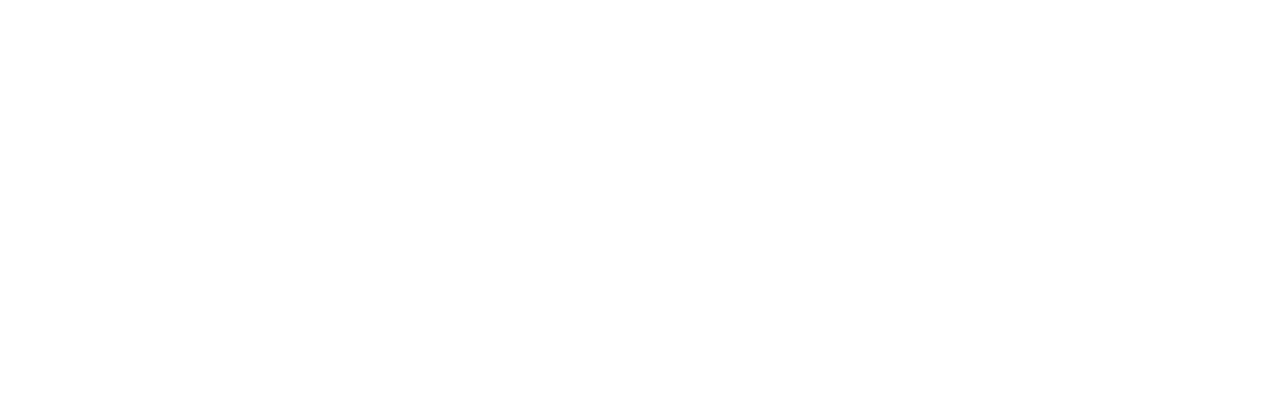
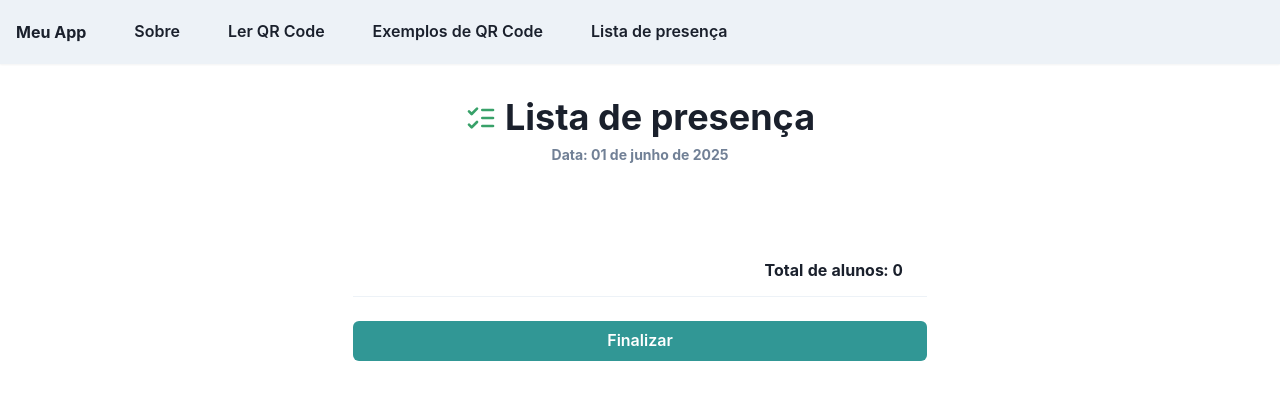
Before and after one commit to ingrid-lohmann/teste-ab, a React (Vite) app: page /feedback in a window 1280 px wide. Before the commit this address had no page. Shown: the top 400 px of the page. Built offline with nearby package versions, Linux system fonts and the light colour scheme.

Commit message:
feat: ajusta feedback

```diff
--- a/src/App.jsx
+++ b/src/App.jsx
@@ -1,6 +1,7 @@
 import { Routes, Route } from 'react-router-dom';
 
 import Layout from './components/Layout';
+import FeedBackPage from './pages/FeedbackPage';
 import HomePage from './pages/HomePage';
 import QRCodeExamplesPage from './pages/QRCodeExamplesPage';
 import QRCodeReaderPage from './pages/QRCodeReaderPage';
@@ -14,6 +15,7 @@
         <Route path="/qr-code-exemples" element={<QRCodeExamplesPage />} />
         <Route path="/qr-code-reader" element={<QRCodeReaderPage />} />
         <Route path="/lista-alunos" element={<StudentListPage />} />
+        <Route path="/feedback" element={<FeedBackPage />} />
       </Route>
     </Routes>
   );
--- /dev/null
+++ b/src/pages/FeedbackPage.jsx
@@ -0,0 +1,60 @@
+import { Box, Heading, Text, Button, HStack, VStack, Table, Tr, Td, Tbody, Container, Tfoot, Th } from '@chakra-ui/react';
+import { ListChecks } from 'lucide-react';
+import { useCallback } from 'react';
+import { useLocation, useNavigate } from 'react-router-dom';
+
+const FeedBackPage = () => {
+  const location = useLocation();
+  const navigate = useNavigate();
+  const students = location.state?.students || [];
+
+  const today = new Date();
+
+  const formattedDate = today.toLocaleDateString('pt-BR', {
+    day: '2-digit',
+    month: 'long',
+    year: 'numeric'
+  });
+
+  const handleNavigate = useCallback(() => {
+    navigate('/')
+  }, [navigate])
+
+  return (
+    <Box p={4}>
+      <VStack marginBottom={20}>
+        <HStack justifyContent='center'>
+          <ListChecks size={32} color="#38A169" />
+          <Heading as="h1" size="xl">Lista de presença</Heading>
+        </HStack>
+        <Heading size="xs" color={'gray.500'}>Data: {formattedDate}</Heading>
+      </VStack>
+
+      <Container>
+        <Table variant='striped' colorScheme='gray'>
+          <Tbody>
+            {students.map((student, index) => (
+              <Tr key={index}>
+                <Td>{student}</Td>
+              </Tr>
+            ))}
+          </Tbody>
+          <Tfoot>
+            <Tr>
+              <Td textAlign="right" fontWeight="bold">Total de alunos: {students.length}</Td>
+            </Tr>
+          </Tfoot>
+        </Table>
+        <VStack>
+          <Button colorScheme='teal' mt={6} onClick={handleNavigate} w='full'>
+            Finalizar
+          </Button>
+        </VStack>
+      </Container>
+
+
+    </Box>
+  );
+}
+
+export default FeedBackPage;
--- a/src/pages/QRCodeReaderPage.jsx
+++ b/src/pages/QRCodeReaderPage.jsx
@@ -33,13 +33,6 @@
 
   const handleScanFailure = useCallback((errorMessage) => {
     console.log('Falha na leitura:', errorMessage);
-    // toast({
-    //   title: 'Erro na leitura do QR Code',
-    //   description: errorMessage || 'Não foi possível ler o código.',
-    //   status: 'error',
-    //   duration: 2000,
-    //   isClosable: true,
-    // });
   }, []);
 
   const renderGenericErrorToast = useCallback((err) => {
@@ -96,7 +89,7 @@
   }, [initializeScanner, isMobileDevice]);
 
   const handleConfirm = () => {
-    navigate('/confirm', { state: { students: scanned } });
+    navigate('/feedback', { state: { students: scanned } });
   };
 
   const renderAlertInfo = () => {
--- a/src/pages/StudentListPage.jsx
+++ b/src/pages/StudentListPage.jsx
@@ -1,6 +1,7 @@
 import { Button, Checkbox, Heading, HStack, Text, VStack, useToast, Box, SimpleGrid, ButtonGroup } from '@chakra-ui/react';
 import { CheckCircle } from 'lucide-react';
 import { useState } from 'react';
+import { useNavigate } from 'react-router-dom';
 
 import { students } from './mock-list';
 
@@ -8,6 +9,7 @@
 
 const StudentListPage = () => {
   const toast = useToast();
+  const navigate = useNavigate();
   const [checkedItems, setCheckedItems] = useState({});
 
   const handleCheckboxChange = (name) => {
@@ -31,6 +33,8 @@
       duration: 4000,
       isClosable: true,
     });
+
+    navigate('/feedback', { state: { students: presentScouts } });
   }
 
   const handleReset = () => {
```
Also changed, not shown: src/pages/FeedbackListPage.jsx (deleted, +0 -9 lines).
